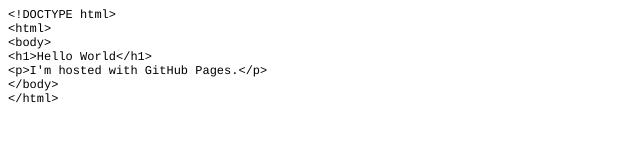
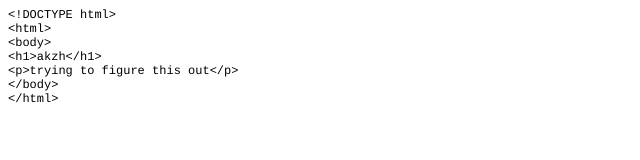
Before and after one commit to ashleykzh/ashleykzh.github.io, a plain HTML site: page index.html in a window 1280 px wide. Shown: the full height of the page, 0-640 px from the left. Drawn offline with Linux system fonts and the light colour scheme.

Commit message:
Update index.html

```diff
--- a/index.html
+++ b/index.html
@@ -15,8 +15,8 @@
 <p class="p1"><span class="s1">&lt;!DOCTYPE html&gt;</span></p>
 <p class="p1"><span class="s1">&lt;html&gt;</span></p>
 <p class="p1"><span class="s1">&lt;body&gt;</span></p>
-<p class="p1"><span class="s1">&lt;h1&gt;Hello World&lt;/h1&gt;</span></p>
-<p class="p1"><span class="s1">&lt;p&gt;I'm hosted with GitHub Pages.&lt;/p&gt;</span></p>
+<p class="p1"><span class="s1">&lt;h1&gt;akzh&lt;/h1&gt;</span></p>
+<p class="p1"><span class="s1">&lt;p&gt;trying to figure this out&lt;/p&gt;</span></p>
 <p class="p1"><span class="s1">&lt;/body&gt;</span></p>
 <p class="p1"><span class="s1">&lt;/html&gt;</span></p>
 </body>
```
